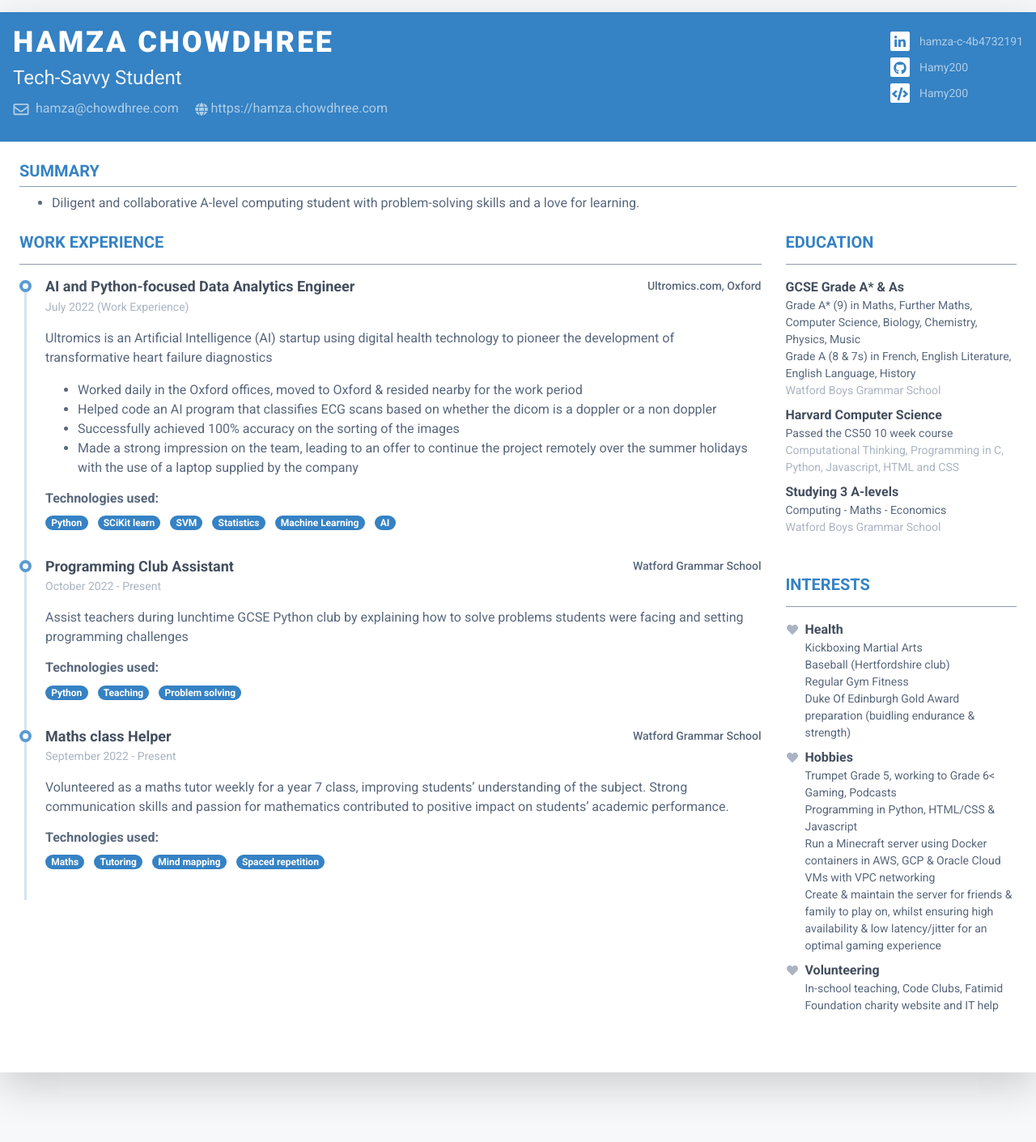
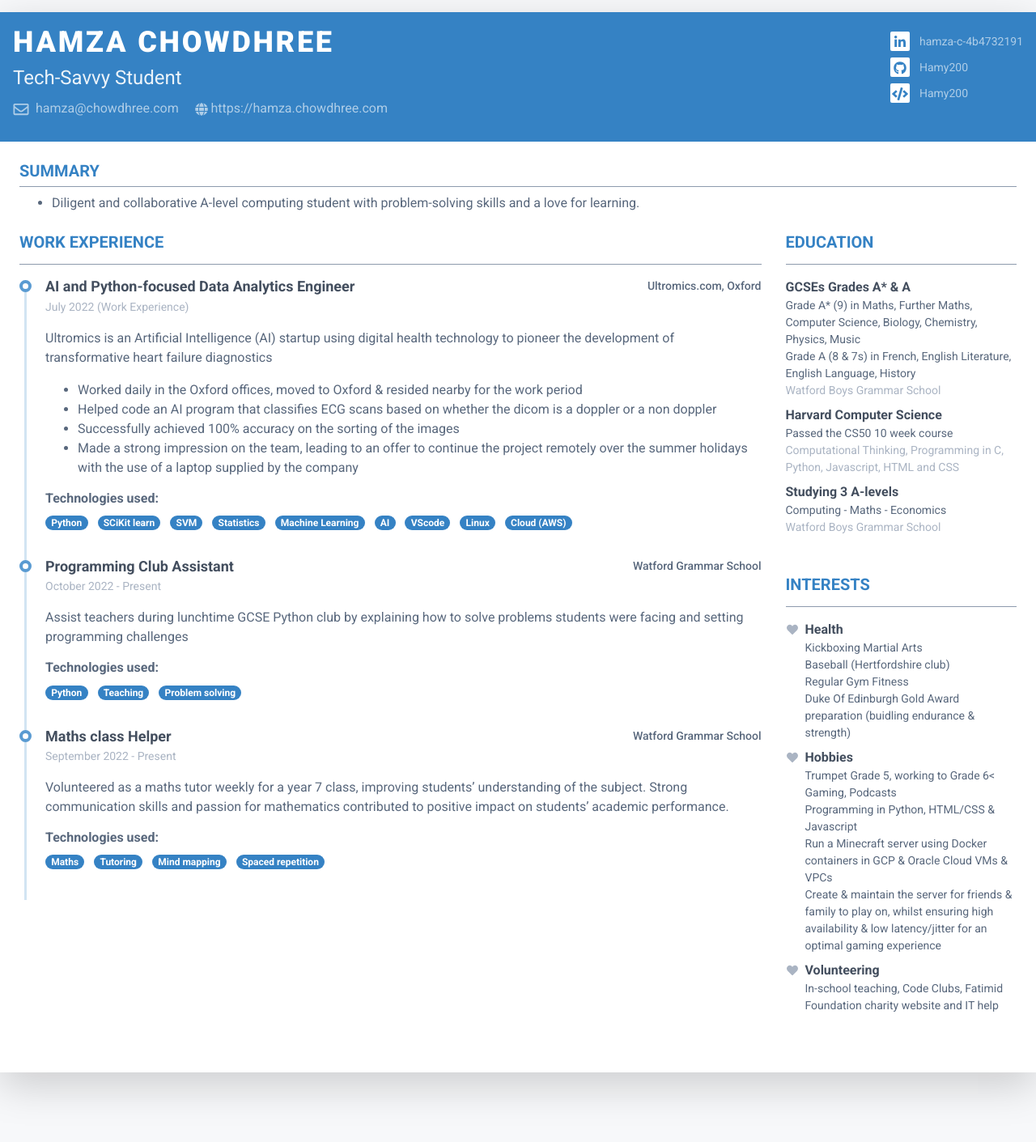
Before and after one commit to Hamy200/resume, a Jekyll site: the page built from index.markdown, in a window 1280 px wide. Shown: the whole page at 81% size. Built offline with Jekyll 4.4.1, drawn with Linux system fonts in a browser that asks for light colours; nearby versions of some CDN libraries.

Commit message:
Update data.yml

```diff
--- a/_data/data.yml
+++ b/_data/data.yml
@@ -9,7 +9,7 @@ header:
 summary: |
   <ul><li>Diligent and collaborative A-level computing student with problem-solving skills and a love for learning.</li></ul>
 education:
-  - degree: GCSE Grade A* & As
+  - degree: GCSEs Grades A* & A
     university: Grade A* (9) in Maths, Further Maths, Computer Science, Biology,
       Chemistry, Physics, Music<br>Grade A (8 & 7s) in French, English Literature,
       English Language, History
@@ -41,6 +41,9 @@ experiences:
       - Statistics
       - Machine Learning
       - AI
+      - VScode
+      - Linux
+      - Cloud (AWS)
 
   - role:  Programming Club Assistant
     time: October 2022 - Present
@@ -72,7 +75,7 @@ awards:
       Kickboxing Martial Arts<br> Baseball (Hertfordshire club)<br>Regular Gym Fitness <br>Duke Of Edinburgh Gold Award preparation (buidling endurance & strength)
   - name: Hobbies
     description: |
-       Trumpet Grade 5, working to Grade 6<<br> Gaming, Podcasts<br>Programming in Python, HTML/CSS & Javascript<br>Run a Minecraft server using Docker containers in AWS, GCP & Oracle Cloud VMs with VPC networking<br>Create & maintain the server for friends & family to play on, whilst ensuring high availability & low latency/jitter for an optimal gaming experience
+       Trumpet Grade 5, working to Grade 6<<br> Gaming, Podcasts<br>Programming in Python, HTML/CSS & Javascript<br>Run a Minecraft server using Docker containers in GCP & Oracle Cloud VMs & VPCs<br>Create & maintain the server for friends & family to play on, whilst ensuring high availability & low latency/jitter for an optimal gaming experience
   - name: Volunteering
     description: |
        In-school teaching, Code Clubs, Fatimid Foundation charity website and IT help
```
